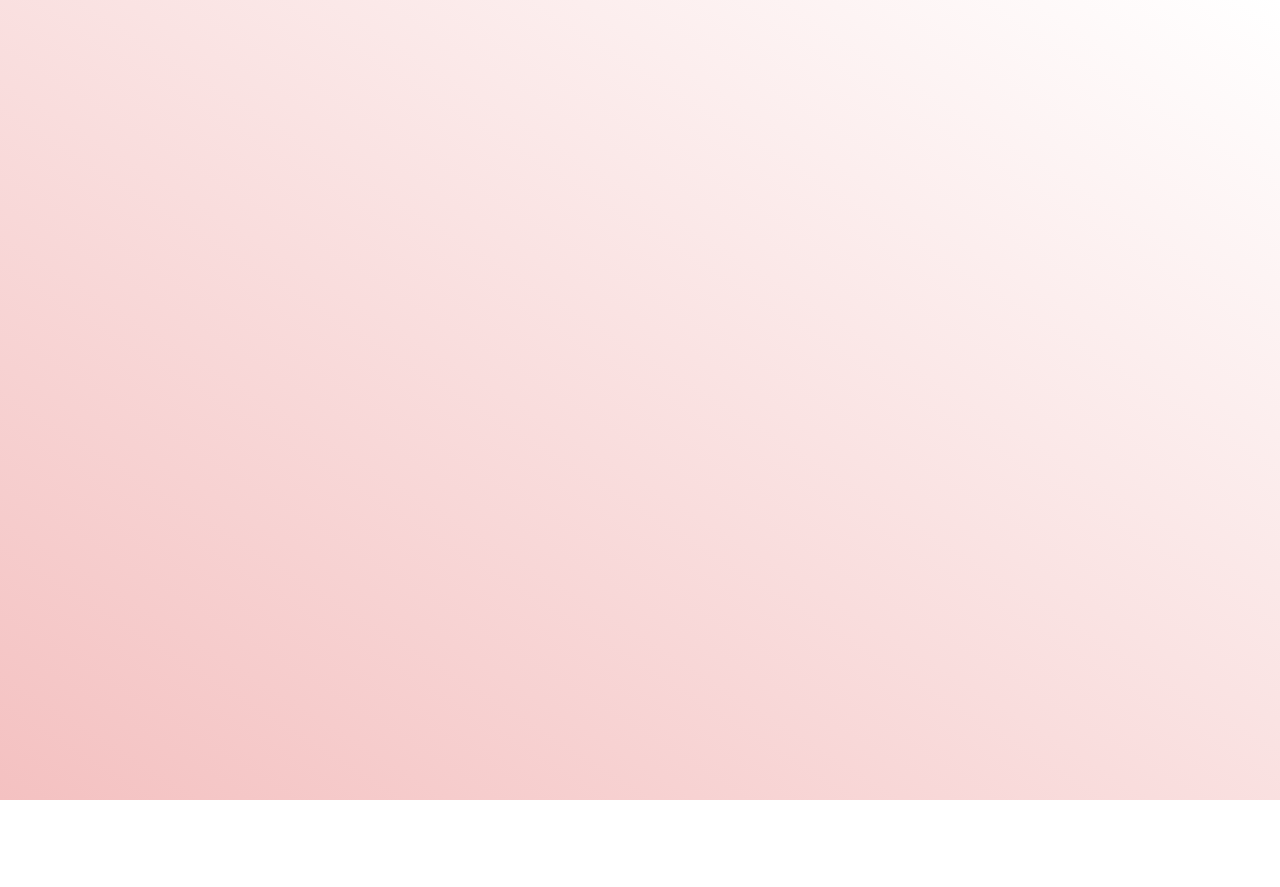
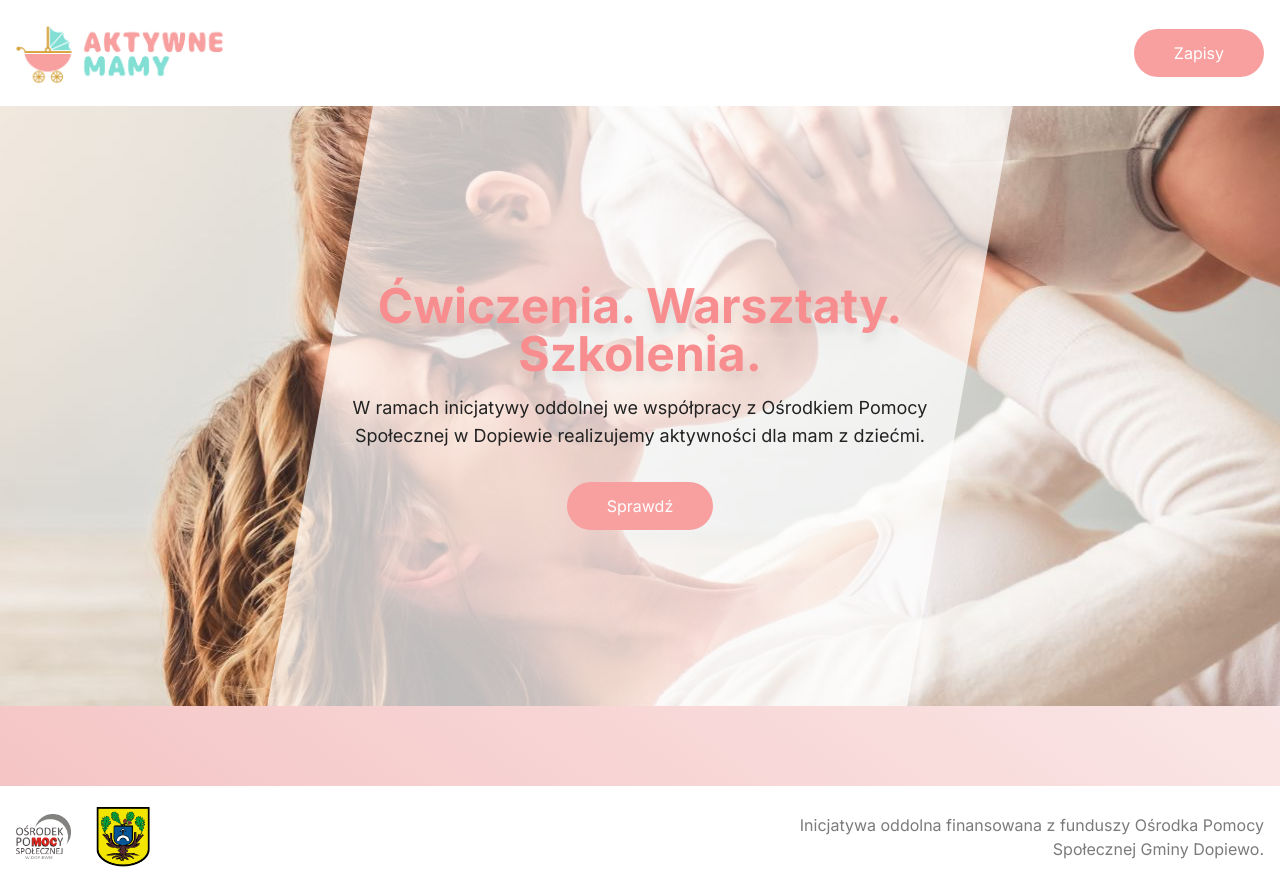
Before and after one commit to matwjablonski/aktywnemamy, a Next.js app: page / in a window 1280 px wide. Before the commit this address had no page. Before the commit the page ends 800 px from the top, so only its background shows below. Built offline with nearby package versions, Linux system fonts and the light colour scheme.

Commit message:
feat(): hero for home

```diff
--- a/app/components/ButtonLink/index.tsx
+++ b/app/components/ButtonLink/index.tsx
@@ -4,11 +4,13 @@ import { FC } from 'react';
 
 type ButtonLink = {
   label: string;
+  link: string;
+  className: string;
 }
 
-const ButtonLink: FC<ButtonLink> = ({ label }) => {
+const ButtonLink: FC<ButtonLink> = ({ label, link, className }) => {
   return (
-    <Link href="/zapisy" className={`${styles.ButtonLink} px-10 py-3 rounded-3xl hidden sm:inline-block `}>
+    <Link href={link} className={`${styles.ButtonLink} ${className} px-10 py-3 rounded-3xl hidden sm:inline-block `}>
       <span>{label}</span>
     </Link>
   )
--- a/app/components/Header/index.tsx
+++ b/app/components/Header/index.tsx
@@ -1,12 +1,14 @@
 import Image from 'next/image';
 import styles from './Header.module.scss';
 import ButtonLink from '../ButtonLink';
+import Link from 'next/link';
 
 const Header = () => {
   return (
     <header className={styles.Header}>
       <div className="container mx-auto px-4 py-5">
         <div className="flex justify-between align-middle items-center">
+          <Link href="/">
             <Image
               src="/logo.png"
               alt="Aktywne Mamy logo"
@@ -15,7 +17,8 @@ const Header = () => {
               height={135}
               priority
             />
-          <ButtonLink label="Zapisy" />
+          </Link>
+          <ButtonLink label="Zapisy" link="/zapisy" />
         </div>
       </div>
     </header>
--- /dev/null
+++ b/app/components/Hero/Hero.module.scss
@@ -0,0 +1,41 @@
+@keyframes show {
+  0% {
+    transform: translateY(70px);
+    opacity: 0;
+  }
+  100% {
+    transform: translateY(0);
+    opacity: 1;
+  }
+}
+
+.Hero {
+  background: url('/hero.jpg') no-repeat;
+  background-size: cover;
+  height: 600px;
+  width: 100%;
+  position: relative;
+
+  &::before {
+    content: "";
+    display: block;
+    width: 100%;
+    max-width: 40rem;
+    height: 100%;
+    background-color: rgba(var(--foreground-rgb), 0.7);
+    position: absolute;
+    left: 0;
+    right: 0;
+    margin: auto;
+    transform: skew(-10deg);
+  }
+
+  .Title {
+    color: var(--main-pink-dark);
+  }
+
+  .Content {
+    color: var(--main-text-dark);
+    animation: show 0.7s linear;
+  }
+}
--- /dev/null
+++ b/app/components/Hero/index.tsx
@@ -0,0 +1,20 @@
+import Image from 'next/image';
+import styles from './Hero.module.scss';
+import ButtonLink from '../ButtonLink';
+
+const Hero = () => {
+
+  return (
+    <section className={`${styles.Hero} mb-20 overflow-hidden`}>
+      <div className="container px-4 flex items-center h-full mx-auto">
+        <div className={`${styles.Content} mx-auto max-w-xl text-center`}>
+          <h2 className={`${styles.Title} relative text-5xl font-bold mb-4 drop-shadow-xl capitalize`}>Ćwiczenia. Warsztaty. Szkolenia.</h2>
+          <p className="text-lg mb-8 relative">W ramach inicjatywy oddolnej we współpracy z Ośrodkiem Pomocy Społecznej w Dopiewie realizujemy aktywności dla mam z dziećmi.</p>
+          <ButtonLink link="/" label="Sprawdź" className="relative" />
+        </div>
+      </div>
+    </section>
+  )
+}
+
+export default Hero;
--- a/app/globals.css
+++ b/app/globals.css
@@ -11,6 +11,7 @@
   --main-blue: #81dfd4;
   --main-blue-dark: #4de4d0;
   --main-text: #7b7b7b;
+  --main-text-dark: #222;
 }
 
 body {
--- a/app/layout.tsx
+++ b/app/layout.tsx
@@ -20,7 +20,7 @@ export default function RootLayout({
     <html lang="pl">
       <body className={`${inter.className} min-h-screen flex flex-col justify-between`}>
         <Header />
-        <main className="container mx-auto px-4 flex flex-col align-middle items-center justify-center">
+        <main>
           {children}
         </main>
         <Footer />
--- a/app/page.tsx
+++ b/app/page.tsx
@@ -1,5 +1,12 @@
 import { redirect } from 'next/navigation';
+import Hero from './components/Hero';
 
 export default function Home() {
-  return redirect('/zapisy');
+
+
+  return (
+    <>
+      <Hero />
+    </>
+  )
 }
--- a/app/zapisy/page.tsx
+++ b/app/zapisy/page.tsx
@@ -3,10 +3,12 @@ import styles from './Page.module.scss';
 
 export default function RegistrationPage() {
   return (
-    <div className={`flex flex-col justify-center align-middle text-center ${styles.Page}`}>
-      <h2 className="text-4xl font-bold mb-2">Zapisy startują już niedługo!</h2>
-      <p className="mb-3 text-lg">Nie przegap! Już 31 października br. będziesz mogła zapisać się na wybrane wydarzenia!</p>
-      <TimeCounter endDate={new Date('2023-10-31 00:00')} />
-    </div>
+    <section className="container mx-auto px-4 flex flex-col align-middle items-center justify-center">
+      <div className={`flex flex-col justify-center align-middle text-center ${styles.Page}`}>
+        <h2 className="text-4xl font-bold mb-2">Zapisy startują już niedługo!</h2>
+        <p className="mb-3 text-lg">Nie przegap! Już 31 października br. będziesz mogła zapisać się na wybrane wydarzenia!</p>
+        <TimeCounter endDate={new Date('2023-10-31 00:00')} />
+      </div>
+    </section>
   )
 }
```
Also changed, not shown: public/hero.jpg (added). Lines whose indentation alone changed are shown as unchanged.
